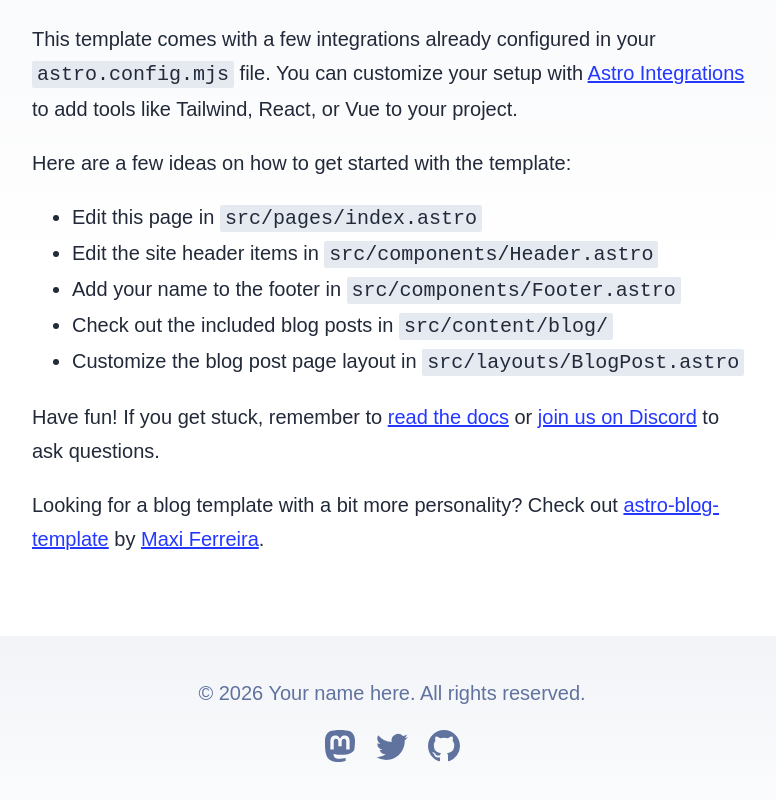
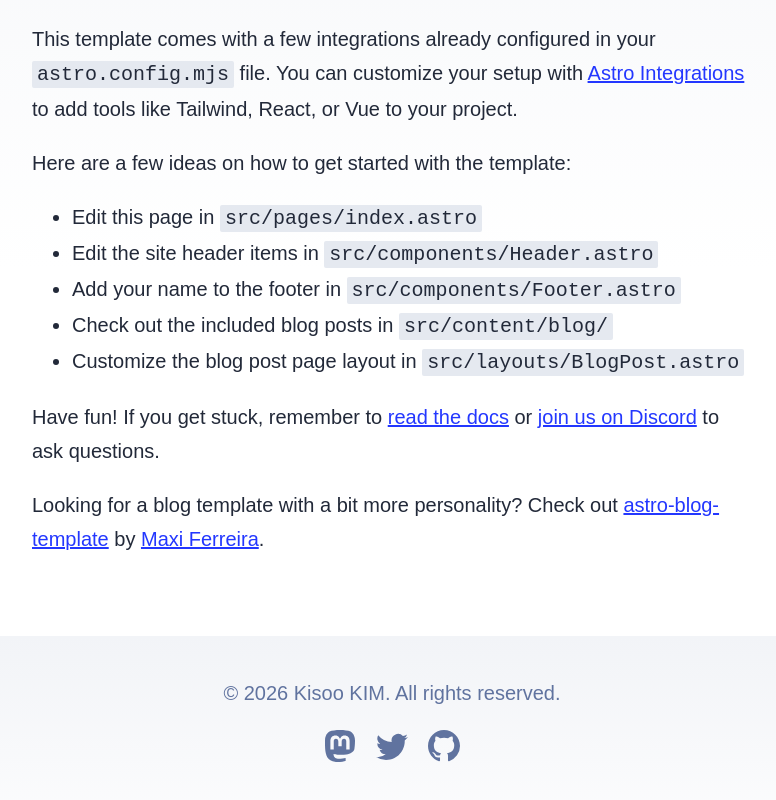
Before and after one commit to cwlo2F/cwlo2f.github.io, an Astro site in the folder astro-site/: page / in a window 1280 px wide. Shown: the part 331-1131 px from the top of the page, without its empty margins (248-1024 px from the left). Built offline with nearby package versions, Linux system fonts and the light colour scheme; Astro itself is replaced by a stand-in of ours; a web font is replaced by a local one.

Commit message:
Add copyright info

```diff
--- a/astro-site/src/components/Footer.astro
+++ b/astro-site/src/components/Footer.astro
@@ -1,9 +1,9 @@
 ---
-const today = new Date();
+const today = new Date()
 ---
 
 <footer>
-	&copy; {today.getFullYear()} Your name here. All rights reserved.
+	&copy; {today.getFullYear()} Kisoo KIM. All rights reserved.
 	<div class="social-links">
 		<a href="https://m.webtoo.ls/@astro" target="_blank">
 			<span class="sr-only">Follow Astro on Mastodon</span>
@@ -21,7 +21,12 @@ const today = new Date();
 		</a>
 		<a href="https://twitter.com/astrodotbuild" target="_blank">
 			<span class="sr-only">Follow Astro on Twitter</span>
-			<svg viewBox="0 0 16 16" aria-hidden="true" width="32" height="32" astro-icon="social/twitter"
+			<svg
+				viewBox="0 0 16 16"
+				aria-hidden="true"
+				width="32"
+				height="32"
+				astro-icon="social/twitter"
 				><path
 					fill="currentColor"
 					d="M5.026 15c6.038 0 9.341-5.003 9.341-9.334 0-.14 0-.282-.006-.422A6.685 6.685 0 0 0 16 3.542a6.658 6.658 0 0 1-1.889.518 3.301 3.301 0 0 0 1.447-1.817 6.533 6.533 0 0 1-2.087.793A3.286 3.286 0 0 0 7.875 6.03a9.325 9.325 0 0 1-6.767-3.429 3.289 3.289 0 0 0 1.018 4.382A3.323 3.323 0 0 1 .64 6.575v.045a3.288 3.288 0 0 0 2.632 3.218 3.203 3.203 0 0 1-.865.115 3.23 3.23 0 0 1-.614-.057 3.283 3.283 0 0 0 3.067 2.277A6.588 6.588 0 0 1 .78 13.58a6.32 6.32 0 0 1-.78-.045A9.344 9.344 0 0 0 5.026 15z"
@@ -30,7 +35,12 @@ const today = new Date();
 		</a>
 		<a href="https://github.com/withastro/astro" target="_blank">
 			<span class="sr-only">Go to Astro's GitHub repo</span>
-			<svg viewBox="0 0 16 16" aria-hidden="true" width="32" height="32" astro-icon="social/github"
+			<svg
+				viewBox="0 0 16 16"
+				aria-hidden="true"
+				width="32"
+				height="32"
+				astro-icon="social/github"
 				><path
 					fill="currentColor"
 					d="M8 0C3.58 0 0 3.58 0 8c0 3.54 2.29 6.53 5.47 7.59.4.07.55-.17.55-.38 0-.19-.01-.82-.01-1.49-2.01.37-2.53-.49-2.69-.94-.09-.23-.48-.94-.82-1.13-.28-.15-.68-.52-.01-.53.63-.01 1.08.58 1.23.82.72 1.21 1.87.87 2.33.66.07-.52.28-.87.51-1.07-1.78-.2-3.64-.89-3.64-3.95 0-.87.31-1.59.82-2.15-.08-.2-.36-1.02.08-2.12 0 0 .67-.21 2.2.82.64-.18 1.32-.27 2-.27.68 0 1.36.09 2 .27 1.53-1.04 2.2-.82 2.2-.82.44 1.1.16 1.92.08 2.12.51.56.82 1.27.82 2.15 0 3.07-1.87 3.75-3.65 3.95.29.25.54.73.54 1.48 0 1.07-.01 1.93-.01 2.2 0 .21.15.46.55.38A8.012 8.012 0 0 0 16 8c0-4.42-3.58-8-8-8z"
```
